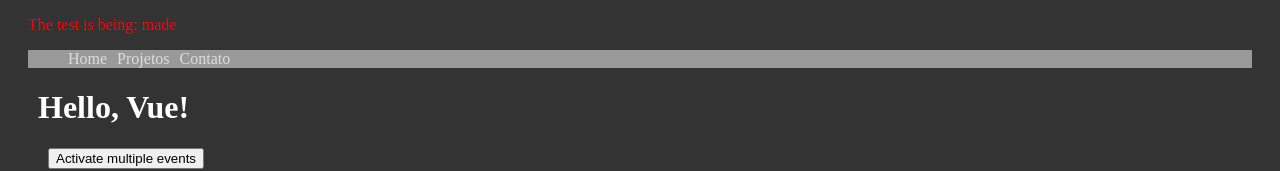
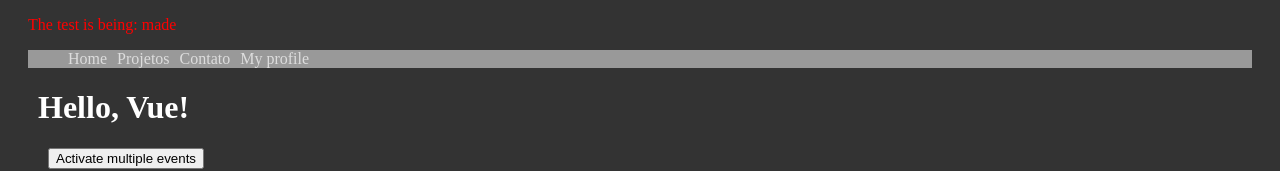
Before and after one commit to IgorBorgess/vue3-firstContact, a Vue app: page / in a window 1280 px wide. Shown: the top 171 px of the page. Built offline with nearby package versions, Linux system fonts and the light colour scheme.

Commit message:
[If applied] will build props and use it inside the respective files changed.

```diff
--- a/src/App.vue
+++ b/src/App.vue
@@ -1,7 +1,7 @@
 <template>
   <div>
     <p class="father-paragraph">The test is being: {{ testing }}</p>
-    <Header />
+    <Header v-bind:logged_in="true" />
     <FirstComponent />
     <LifeCycle />
     <Person />
--- a/src/components/Header.vue
+++ b/src/components/Header.vue
@@ -3,12 +3,14 @@
         <li><a href="#">Home</a></li>
         <li><a href="#">Projetos</a></li>
         <li><a href="#">Contato</a></li>
+        <li v-if="logged_in"><a href="#">My profile</a></li>
     </ul>
 </template>
 
 <script>
 export default {
-    name: "Header"
+    name: "Header",
+    props: ["logged_in"]
 }
 </script>
 
--- a/src/components/Info.vue
+++ b/src/components/Info.vue
@@ -26,11 +26,13 @@ export default {
     components: {
         Picture
         },
+    props: {
+        email: String,
+        is_employed: Boolean
+    },
     data() {
         return {
-            is_employed: false,
             show_email: false,
-            email: "testingemail@email.com",
             my_link: "https://google.com",
             buttonText: "Show e-mail",
             backend_technologies: ["NodeJS", "Java"],
--- a/src/components/Person.vue
+++ b/src/components/Person.vue
@@ -1,7 +1,7 @@
 <template>
     <div>
         <h2>Description of the person: {{ name }}</h2>
-        <Info />
+        <Info v-bind:email="email" v-bind:is_employed="false" />
         <Form />
     </div>
 </template>
@@ -17,7 +17,8 @@ export default {
     },
     data() {
         return {
-            name: "Igor"
+            name: "Igor",
+            email: "testing2@email.com"
         }
     }
 }
```
